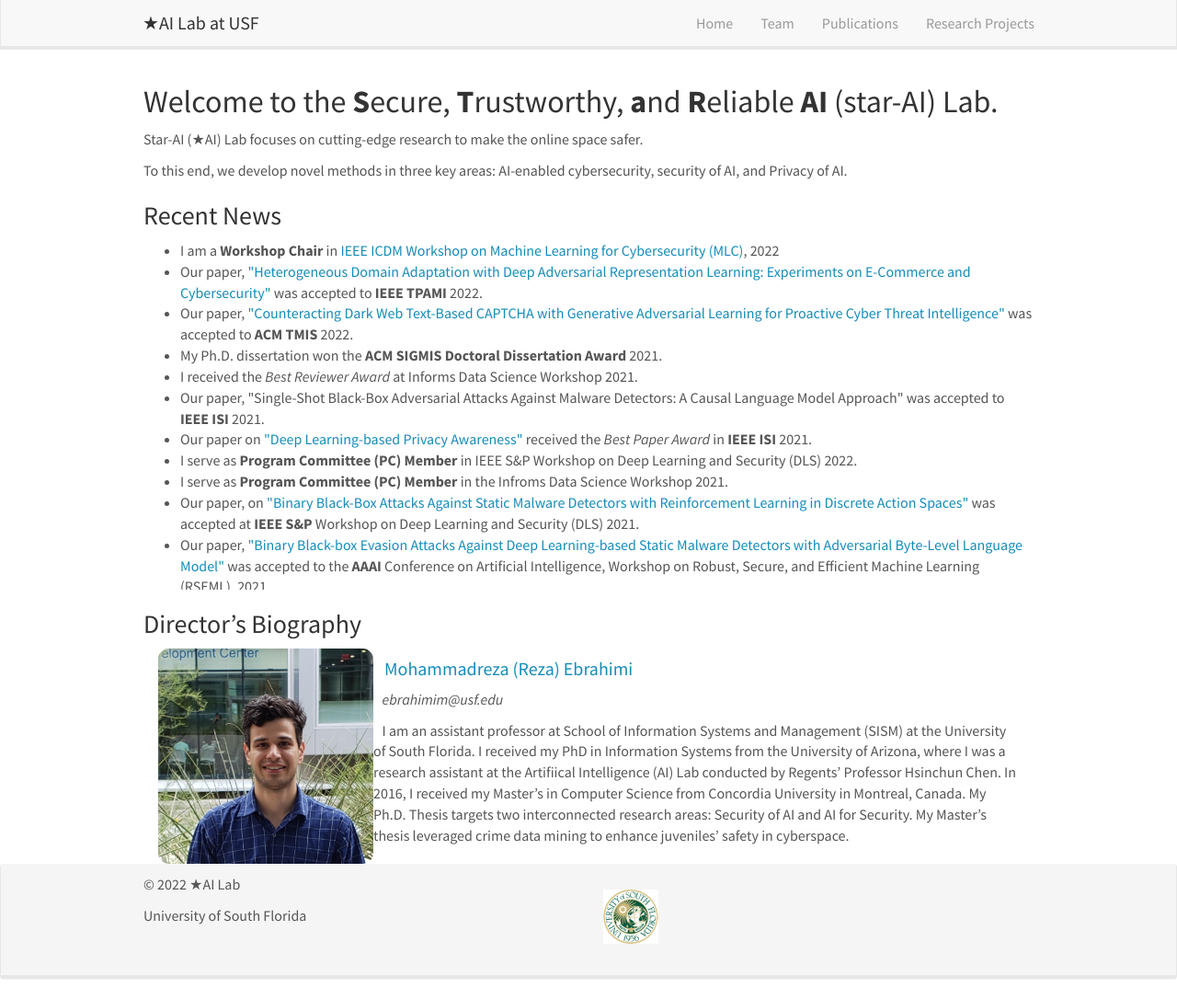
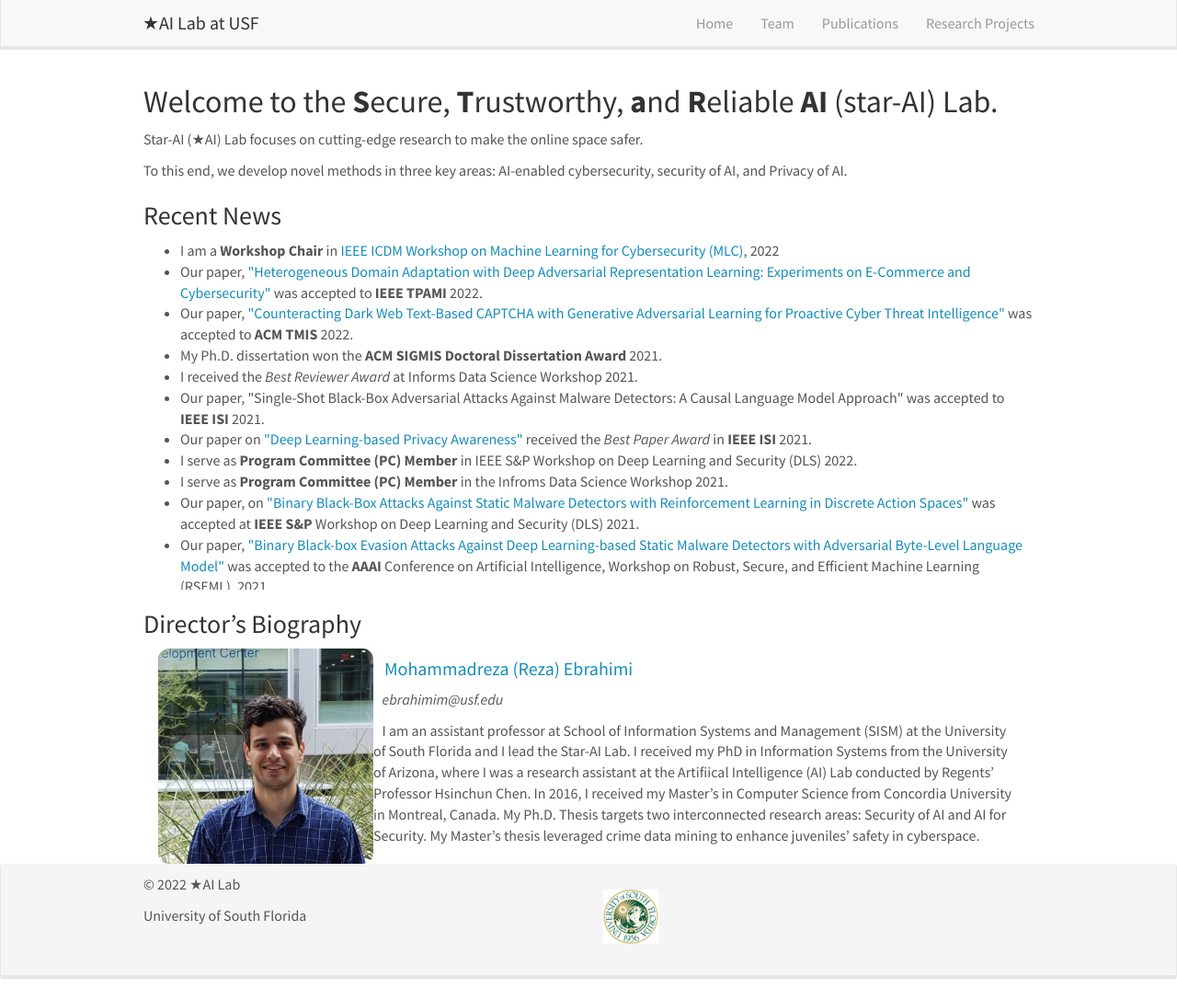
Before and after one commit to star-ailab/star-ailab.github.io, a Jekyll site: the page built from _pages/home.md, in a window 1280 px wide and 1086 px high. Shown: the whole window at 92% size. Built offline with Jekyll 4.4.1, drawn with Linux system fonts in a browser that asks for light colours; nearby versions of some CDN libraries.

Commit message:
Update home.md

```diff
--- a/_pages/home.md
+++ b/_pages/home.md
@@ -39,6 +39,6 @@
   <img src="{{ site.url }}{{ site.baseurl }}/images/teampic/rebrahimi.jpg" class="img-responsive" width="25%" style="float: left" />
   <h4>&nbsp;&nbsp; <a href="https://mohammadrezaebrahimi.github.io"> Mohammadreza (Reza) Ebrahimi </a></h4>
   <i>&nbsp;&nbsp; ebrahimim@usf.edu
-  <p><span>&nbsp;&nbsp; I am an assistant professor at School of Information Systems and Management (SISM) at the University of South Florida. I received my PhD in Information Systems from the University of Arizona, where I was a research assistant at the Artifiical Intelligence (AI) Lab conducted by Regents’ Professor Hsinchun Chen. In 2016, I received my Master's in Computer Science from Concordia University in Montreal, Canada. My Ph.D. Thesis targets two interconnected research areas: Security of AI and AI for Security. My Master's thesis leveraged crime data mining to enhance juveniles' safety in cyberspace.</span></p>
+  <p><span>&nbsp;&nbsp; I am an assistant professor at School of Information Systems and Management (SISM) at the University of South Florida and I lead the Star-AI Lab. I received my PhD in Information Systems from the University of Arizona, where I was a research assistant at the Artifiical Intelligence (AI) Lab conducted by Regents’ Professor Hsinchun Chen. In 2016, I received my Master's in Computer Science from Concordia University in Montreal, Canada. My Ph.D. Thesis targets two interconnected research areas: Security of AI and AI for Security. My Master's thesis leveraged crime data mining to enhance juveniles' safety in cyberspace.</span></p>
 
 </div>
```
